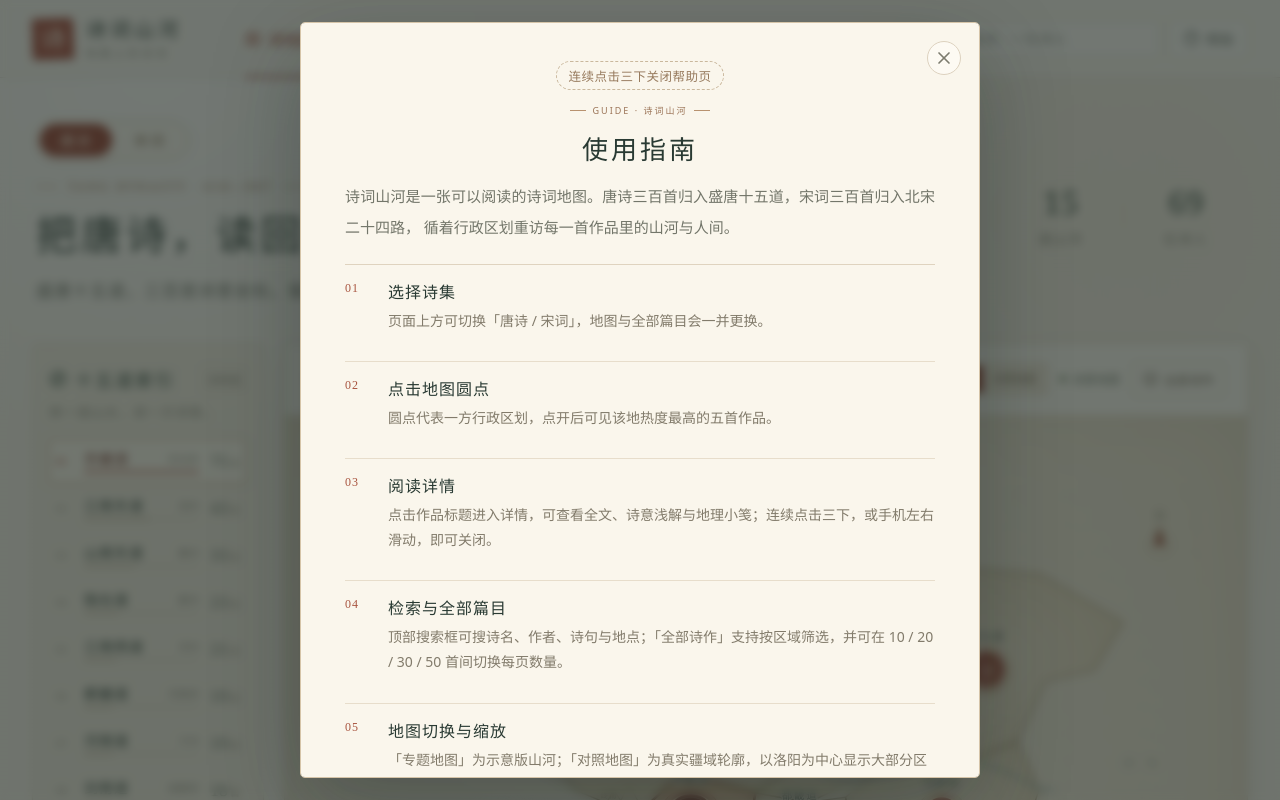
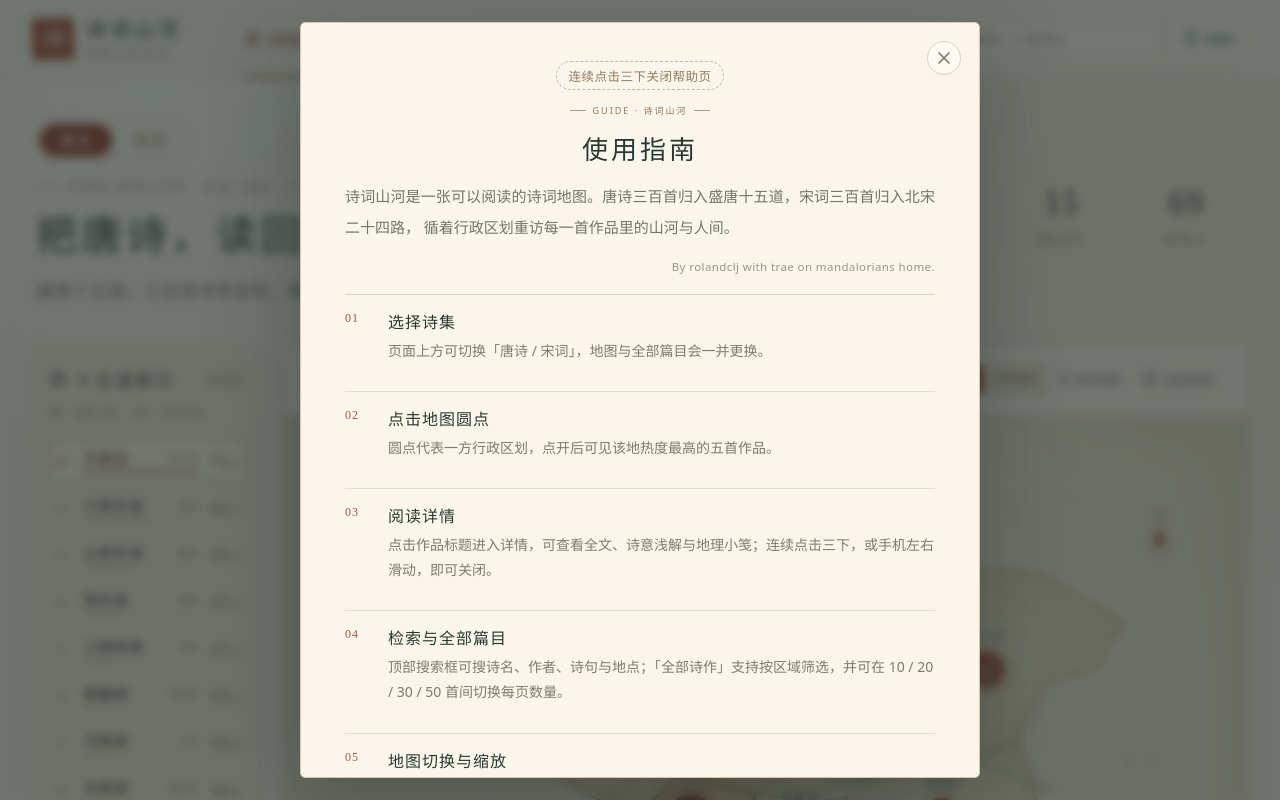
Before and after one commit to LiangjiChen/cultural-on-map, a React (Vite) app: page / in a window 1280 px wide. Both pictures are taken after a click on the button "帮助". Shown: the top 800 px of the page. Built offline with nearby package versions, Linux system fonts and the light colour scheme.

Commit message:
feat: update workspace
Co-authored-by: traeagent <traeagent@users.noreply.github.com>

```diff
--- a/src/components/HelpModal.tsx
+++ b/src/components/HelpModal.tsx
@@ -99,6 +99,7 @@ export function HelpModal({ onClose }: HelpModalProps) {
           诗词山河是一张可以阅读的诗词地图。唐诗三百首归入盛唐十五道，宋词三百首归入北宋二十四路，
           循着行政区划重访每一首作品里的山河与人间。
         </p>
+        <p className="help-credit">By rolandclj with trae on mandalorians home.</p>
 
         <div className="help-steps">
           {steps.map(([title, text], index) => (
--- a/src/styles.css
+++ b/src/styles.css
@@ -463,6 +463,7 @@ main { max-width: 1540px; margin: 0 auto; padding: 0 32px; }
 .help-hint { width: fit-content; margin: 0 auto 14px; padding: 4px 11px; border: 1px dashed #cab89d; border-radius: 999px; color: #96795c; font-size: 11px; letter-spacing: .5px; }
 .help-close-note { margin-top: 20px; text-align: center; color: #8d6c52; font-size: 11px; letter-spacing: .5px; }
 .help-intro { color: #73766a; font-family: var(--serif); font-size: 12px; line-height: 2.05; text-align: justify; }
+.help-credit { margin-top: 6px; text-align: right; color: #a1947f; font-size: 10px; letter-spacing: .4px; }
 .help-steps { margin-top: 20px; border-top: 1px solid #dfd3bf; }
 .help-step { display: grid; grid-template-columns: 30px 1fr; gap: 13px; padding: 14px 0; border-bottom: 1px solid #e7ddcb; }
 .help-step-number { font-family: var(--serif); color: #a8543f; font-size: 12px; letter-spacing: 1px; padding-top: 2px; }
@@ -738,6 +739,7 @@ main { max-width: 1540px; margin: 0 auto; padding: 0 32px; }
 .help-hint { font-size: 12.5px; }
 .help-close-note { font-size: 12.5px; }
 .help-intro { font-size: 15px; }
+.help-credit { font-size: 11.5px; }
 .help-step strong { font-size: 16px; }
 .help-step p { font-size: 14px; }
 .help-quick span { font-size: 12.5px; }
```
